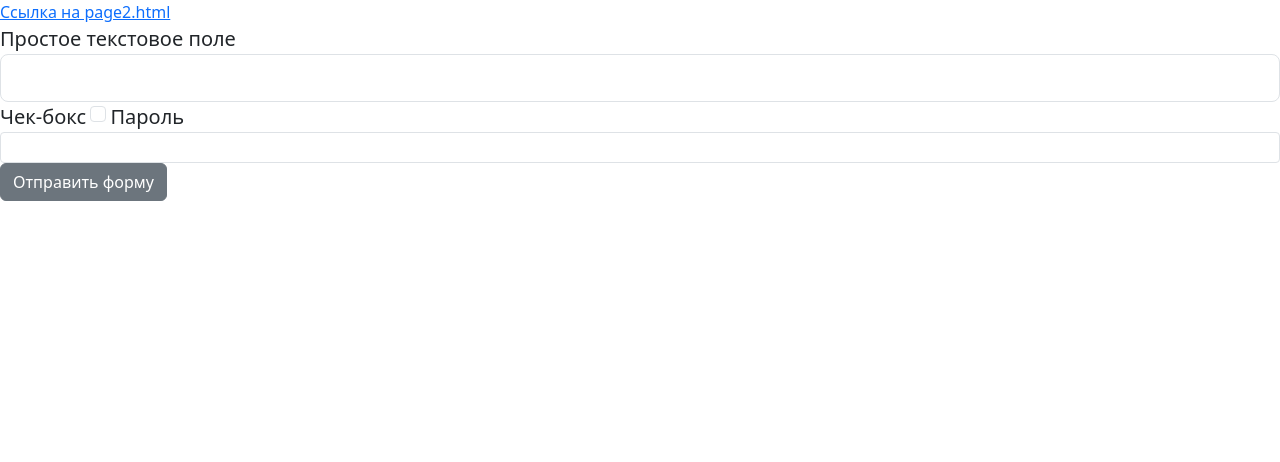
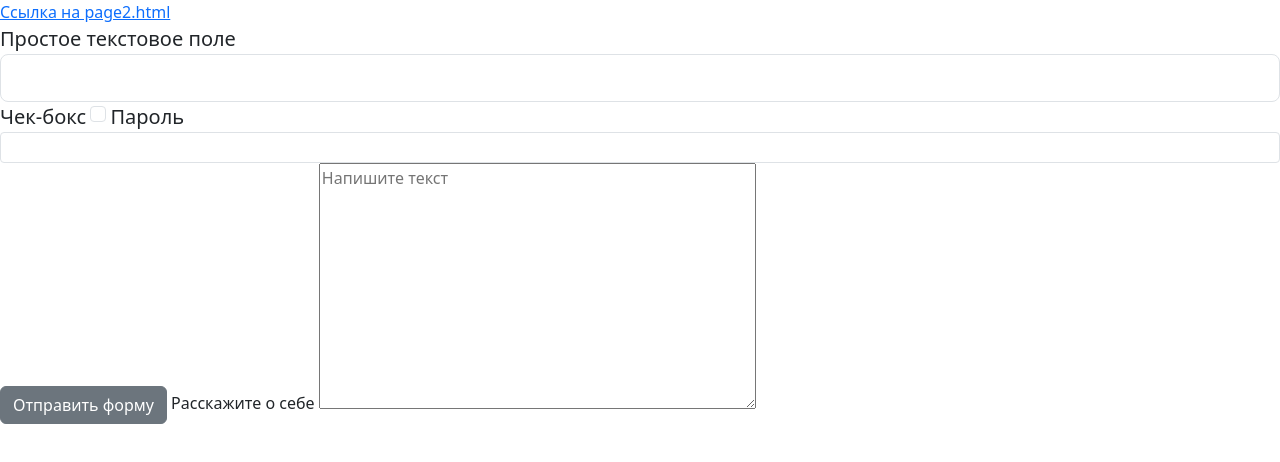
Before and after one commit to Timofey5758/lesson_1_4, a plain HTML site: page page/page1.html in a window 1280 px wide. Drawn offline with nearby package versions, Linux system fonts and the light colour scheme.

Commit message:
Добавлено многострочное поле ввода

```diff
--- a/page/page1.html
+++ b/page/page1.html
@@ -19,6 +19,9 @@
         <input class = 'form-control form-control-sm' id = 'field3' type="password">
 
         <input class="btn btn-secondary" type="button" value="Отправить форму">
+
+        <label for="field5">Расскажите о себе</label>
+        <textarea rows="10" cols="45" minlength="5" maxlength="1024" placeholder="Напишите текст" id="field5" required></textarea>
     </form>
 </body>
 </html>
```
